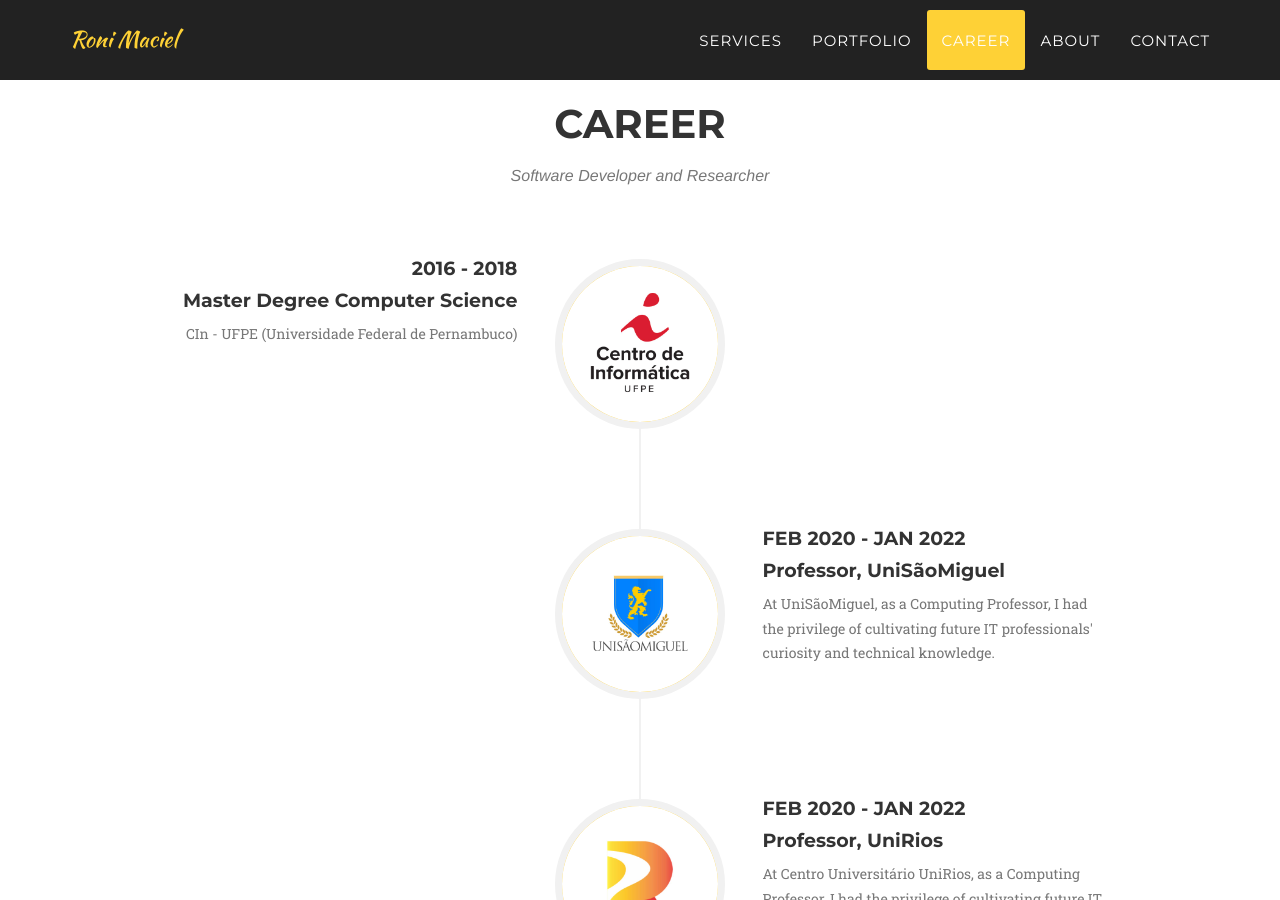
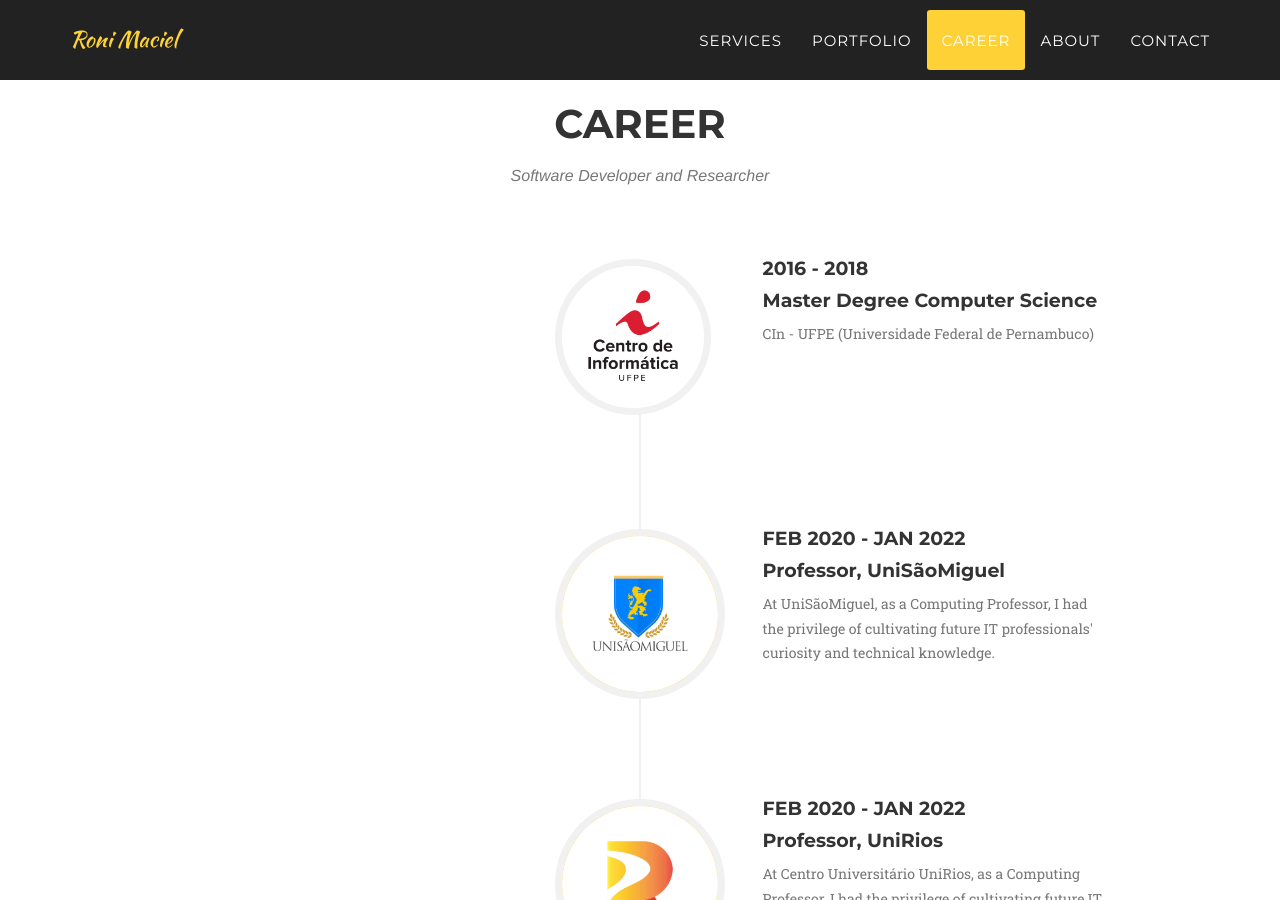
Before and after one commit to RonierisonMaciel/ronierisonmaciel.github.io, a Jekyll site: the page built from index.html, in a window 1280 px wide and 900 px high, scrolled down 2754 px. Built offline with Jekyll 4.4.1, drawn with Linux system fonts in a browser that asks for light colours; some web fonts are replaced.

Commit message:
:zap: update about page

```diff
--- a/_includes/about.html
+++ b/_includes/about.html
@@ -11,9 +11,8 @@
             <div class="col-lg-12">
                 <ul class="timeline">
                     <!-- Education Entry -->
-                    <li>
-                        <div class="timeline-image">
-                            <img src="img/about/education.jpg" class="img-responsive img-circle mx-auto d-block" style="width: 156px; height: 156px; min-width: 156px; min-height: 156px; object-fit: cover;" alt="Education Image">
+                    <li class="timeline-inverted">
+                        <div class="timeline-image" style="background-image: url('img/about/education.jpg'); background-size: cover; background-position: center; width: 156px; height: 156px; border-radius: 50%;">
                         </div>
                         <div class="timeline-panel">
                             <div class="timeline-heading">
```
